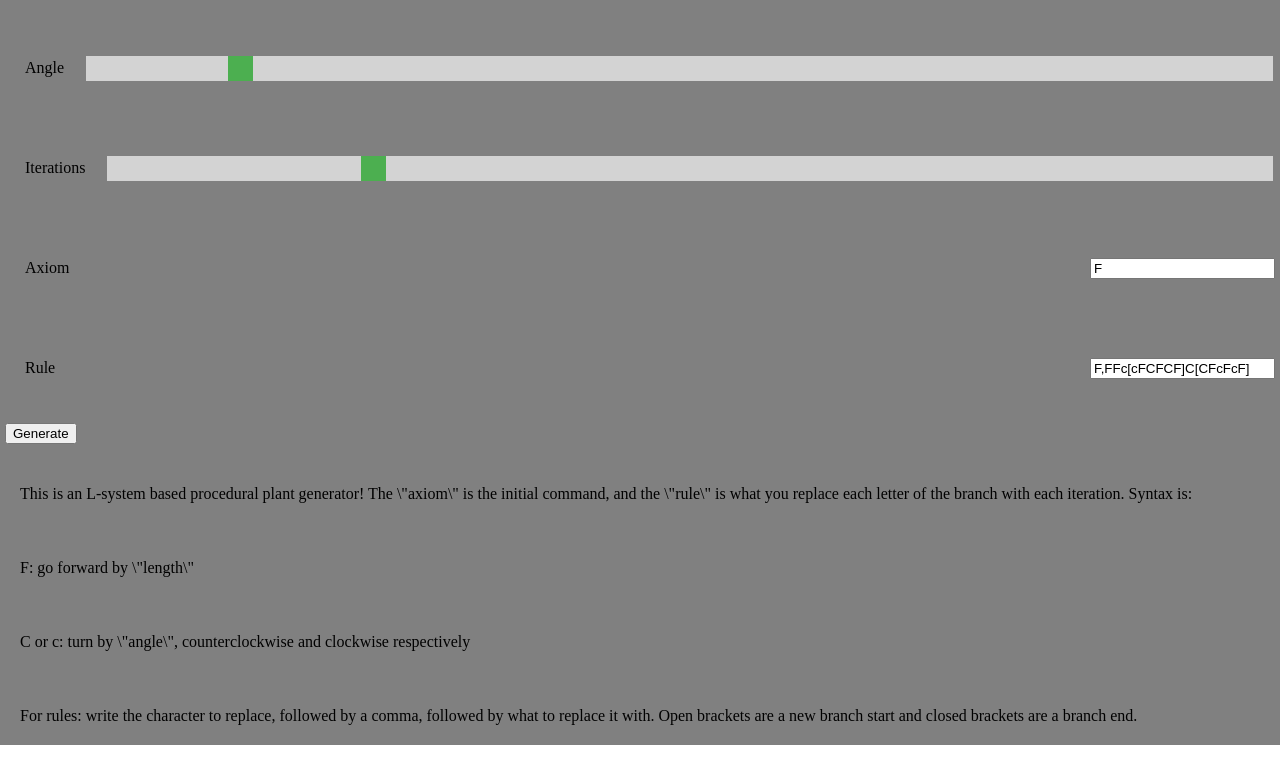
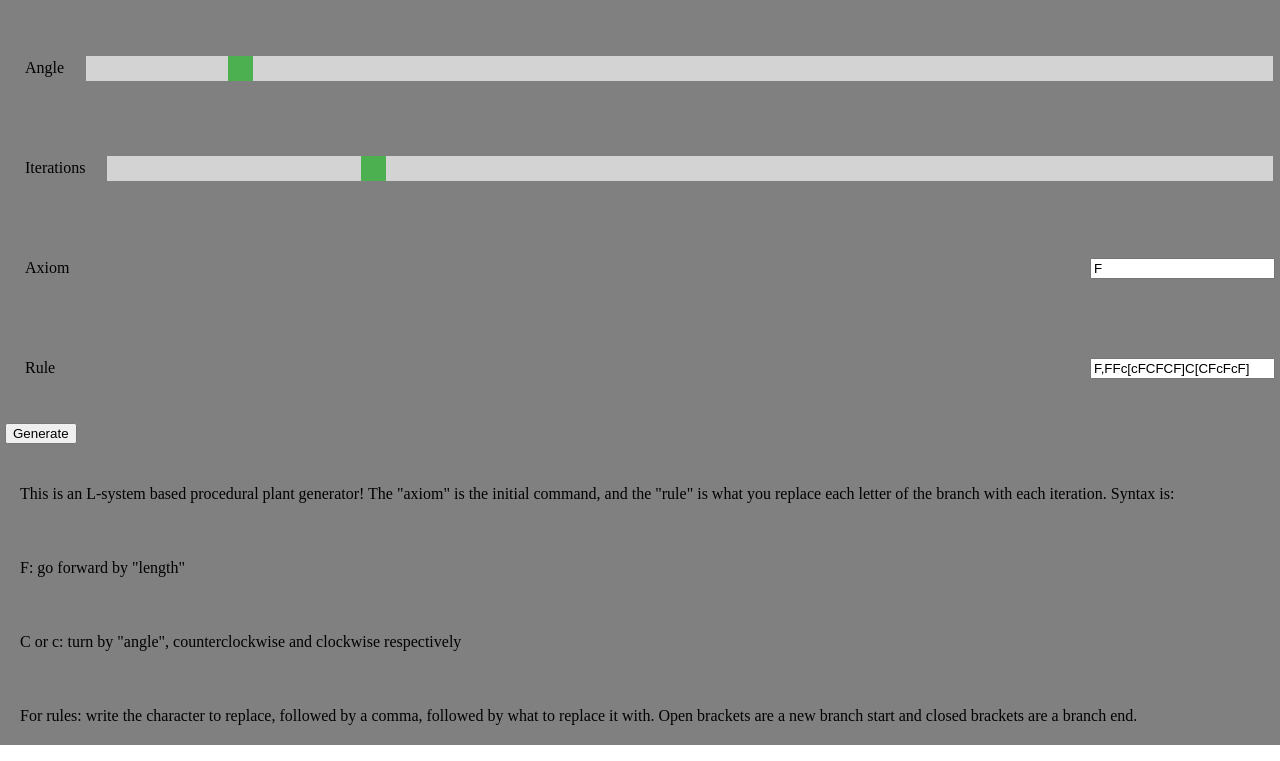
Before and after one commit to DereferenceMyPointer/dereferencemypointer.github.io, a website: page plant-generator.html in a window 1280 px wide. Shown: the part 1122-1883 px from the top of the page. Drawn offline with Linux system fonts and the light colour scheme.

Commit message:
Update plant-generator.html

```diff
--- a/plant-generator.html
+++ b/plant-generator.html
@@ -92,14 +92,14 @@
                 <input type="button" value="Generate" id="generate" />
             </div>
             <p>
-                This is an L-system based procedural plant generator! The \"axiom\" is the initial command,
-                and the \"rule\" is what you replace each letter of the branch with each iteration. Syntax is:
+                This is an L-system based procedural plant generator! The "axiom" is the initial command,
+                and the "rule" is what you replace each letter of the branch with each iteration. Syntax is:
             </p>
             <p>
-                F: go forward by \"length\"
+                F: go forward by "length"
             </p>
             <p>
-                C or c: turn by \"angle\", counterclockwise and clockwise respectively
+                C or c: turn by "angle", counterclockwise and clockwise respectively
             </p>
             <p>
                 For rules: write the character to replace, followed by a comma, followed by what to replace it with. Open
```
